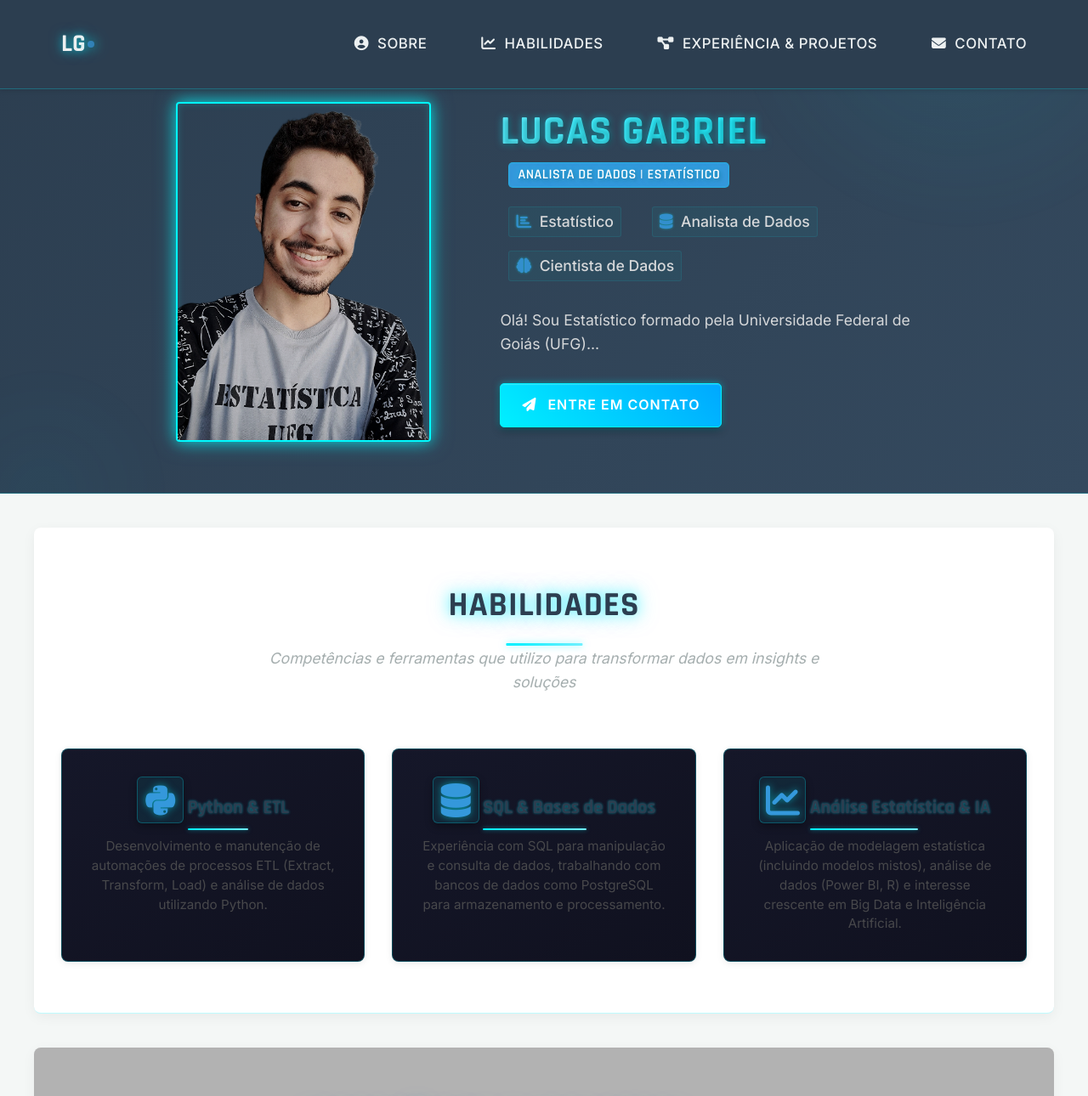
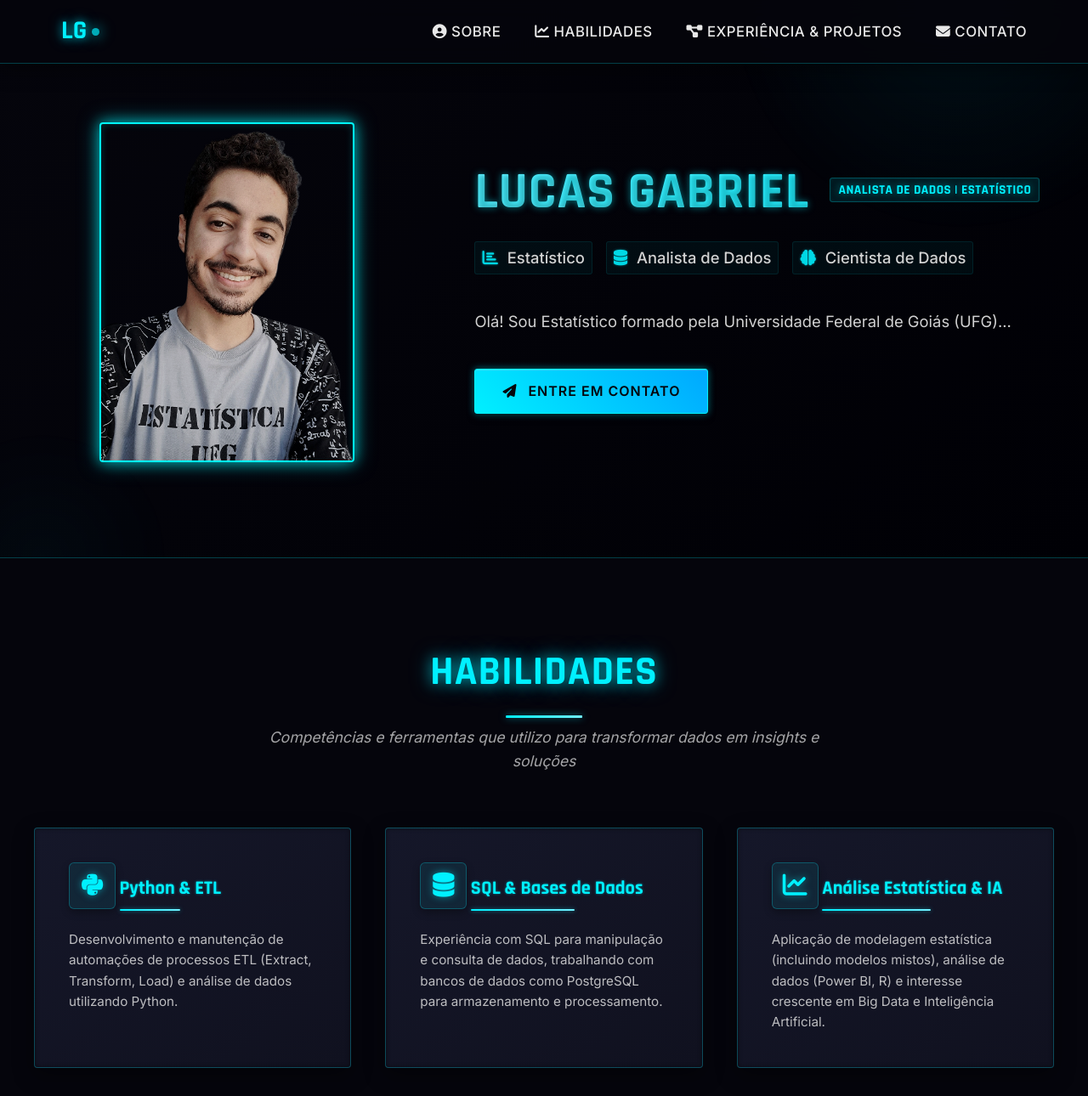
Before and after one commit to LucasNeris-Est/LucasNeris-Est.github.io, a plain HTML site: page index.html in a window 1280 px wide. Shown: the top 1290 px of the page at 85% size. Drawn offline with Linux system fonts and the light colour scheme.

Commit message:
Update index.html

```diff
--- a/index.html
+++ b/index.html
@@ -13,68 +13,6 @@
     <!-- Ou para .ico: <link rel="icon" type="image/x-icon" href="favicon.ico"> -->
     <!-- Ou para .svg: <link rel="icon" type="image/svg+xml" href="images/favicon.svg"> -->
     <!-- Basic Styling if style.css is missing -->
-    <style>
-        body { font-family: 'Inter', sans-serif; margin: 0; background-color: #f4f7f6; color: #333; }
-        .navbar { background-color: #2c3e50; padding: 1rem 2rem; position: fixed; width: 100%; top: 0; z-index: 1000; transition: background-color 0.3s ease; box-shadow: 0 2px 5px rgba(0,0,0,0.1); }
-        .navbar.scrolled { background-color: #1f2b38; }
-        .nav-container { display: flex; justify-content: space-between; align-items: center; max-width: 1200px; margin: 0 auto; }
-        .logo { font-family: 'Rajdhani', sans-serif; color: #ecf0f1; font-size: 1.8rem; font-weight: 700; text-decoration: none; }
-        .tech-dot { display: inline-block; width: 8px; height: 8px; background-color: #3498db; border-radius: 50%; margin-left: 2px; }
-        .nav-links { display: flex; }
-        .nav-links a { color: #ecf0f1; margin-left: 1.5rem; text-decoration: none; font-weight: 500; transition: color 0.3s ease; }
-        .nav-links a:hover { color: #3498db; }
-        .nav-links a i { margin-right: 5px; }
-        .mobile-nav-toggle { display: none; background: none; border: none; color: #ecf0f1; font-size: 1.5rem; cursor: pointer; }
-
-        .hero { background: linear-gradient(135deg, #2c3e50 0%, #34495e 100%); color: #ecf0f1; padding: 120px 2rem 60px; text-align: center; min-height: 70vh; display: flex; align-items: center; justify-content: center; }
-        .hero-container { max-width: 900px; margin: 0 auto; }
-        /* Removed profile image styles as image is removed */
-        .hero-content h1 { font-family: 'Rajdhani', sans-serif; font-size: 3rem; margin-bottom: 0.5rem; }
-        .tech-badge { background-color: #3498db; color: #fff; padding: 5px 10px; border-radius: 5px; font-size: 1rem; font-weight: 600; margin-left: 10px; display: inline-block; }
-        .subtitle { font-size: 1.2rem; margin-bottom: 1.5rem; color: #bdc3c7; }
-        .subtitle span { margin: 0 10px; }
-        .subtitle i { color: #3498db; margin-right: 5px; }
-        .hero p { font-size: 1.1rem; line-height: 1.6; margin-bottom: 2rem; }
-        .btn { background-color: #3498db; color: #fff; padding: 12px 25px; border-radius: 5px; text-decoration: none; font-weight: 600; transition: background-color 0.3s ease; display: inline-block; }
-        .btn:hover { background-color: #2980b9; }
-        .btn i { margin-right: 8px; }
-
-        .section-container { padding: 60px 2rem; max-width: 1200px; margin: 40px auto; background-color: #fff; border-radius: 8px; box-shadow: 0 4px 15px rgba(0,0,0,0.05); position: relative; overflow: hidden; }
-        .tech-decoration { width: 150px; height: 150px; background-color: rgba(52, 152, 219, 0.1); border-radius: 50%; position: absolute; top: -50px; left: -50px; z-index: 0; }
-        .tech-decoration.right { left: auto; right: -50px; }
-        .skills-container { position: relative; z-index: 1; } /* Changed from .projects-container */
-        .section-title { font-family: 'Rajdhani', sans-serif; font-size: 2.5rem; color: #2c3e50; text-align: center; margin-bottom: 1rem; }
-        .tech-bracket { color: #3498db; }
-        .section-subtitle { text-align: center; color: #7f8c8d; margin-bottom: 3rem; font-size: 1.1rem; max-width: 700px; margin-left: auto; margin-right: auto;}
-        .skills-grid { display: grid; grid-template-columns: repeat(auto-fit, minmax(280px, 1fr)); gap: 2rem; }
-        .skill-card { background-color: #ecf0f1; padding: 2rem; border-radius: 8px; text-align: center; box-shadow: 0 2px 8px rgba(0,0,0,0.08); transition: transform 0.3s ease, box-shadow 0.3s ease; opacity: 0; transform: translateY(20px);}
-        .skill-card.fade-in.active { opacity: 1; transform: translateY(0); transition: opacity 0.6s ease-out, transform 0.6s ease-out; }
-        .skill-card:hover { transform: translateY(-10px); box-shadow: 0 8px 20px rgba(0,0,0,0.1); }
-        .card-header { margin-bottom: 1rem; }
-        .card-header i { font-size: 2.5rem; color: #3498db; }
-        .skill-card h3 { font-family: 'Rajdhani', sans-serif; color: #2c3e50; margin-bottom: 0.5rem; font-size: 1.4rem; }
-        .skill-card p { color: #555; line-height: 1.5; font-size: 0.95rem; }
-        .skill-card .btn { margin-top: 1rem; font-size: 0.9rem; padding: 8px 15px; }
-
-        .contact { background: #ecf0f1; }
-
-        footer { background-color: #2c3e50; color: #bdc3c7; text-align: center; padding: 2rem 1rem; margin-top: 40px; }
-        .footer-content { max-width: 1200px; margin: 0 auto; }
-        .footer-icons a { color: #bdc3c7; margin: 0 10px; font-size: 1.4rem; transition: color 0.3s ease; }
-        .footer-icons a:hover { color: #3498db; }
-
-        /* Mobile Styles */
-        @media (max-width: 768px) {
-            .nav-links { display: none; position: absolute; top: 100%; left: 0; background-color: #34495e; width: 100%; flex-direction: column; padding: 1rem 0; box-shadow: 0 4px 6px rgba(0,0,0,0.1); }
-            .nav-links.active { display: flex; }
-            .nav-links a { margin: 0.5rem 1rem; text-align: center; padding: 0.5rem; }
-            .mobile-nav-toggle { display: block; }
-            .hero-content h1 { font-size: 2.5rem; }
-            .subtitle { font-size: 1rem; }
-            .skills-grid { grid-template-columns: 1fr; }
-        }
-
-    </style>
 </head>
 <body>
     <nav class="navbar" id="navbar">
```
